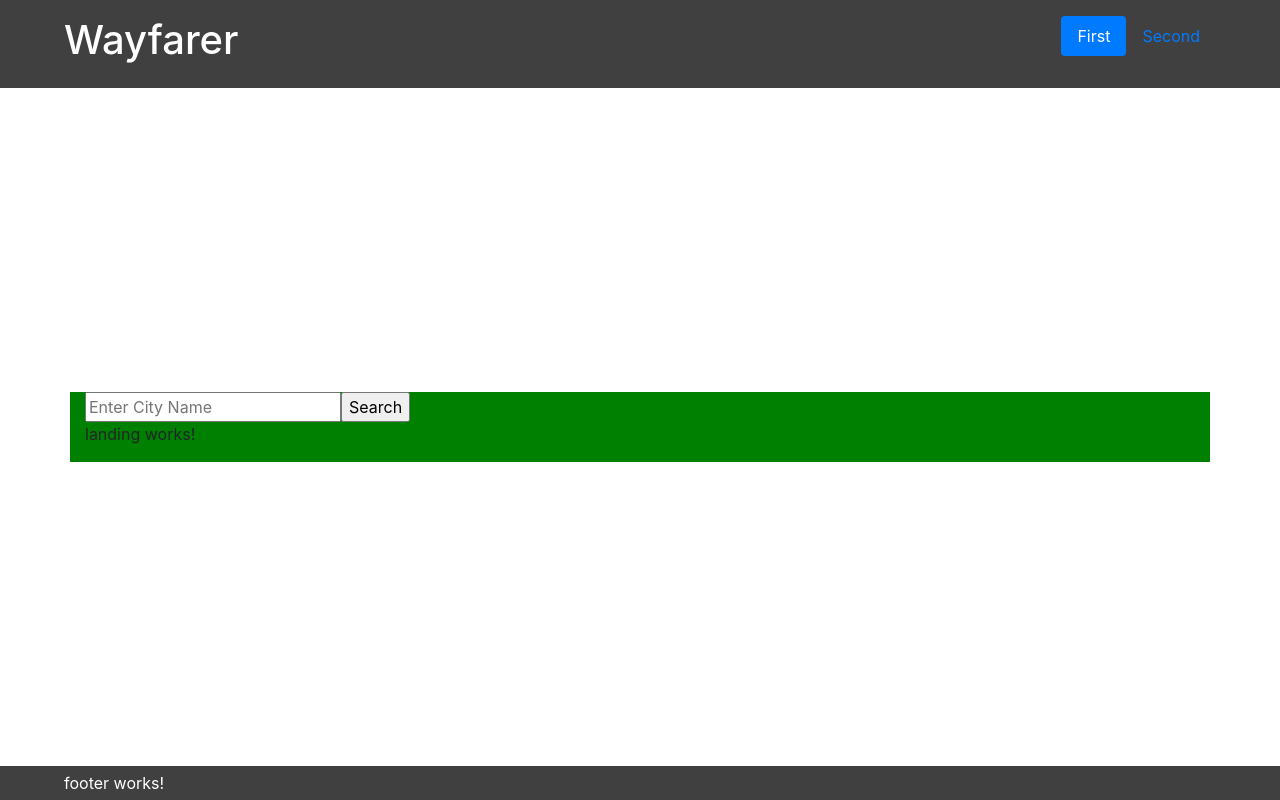
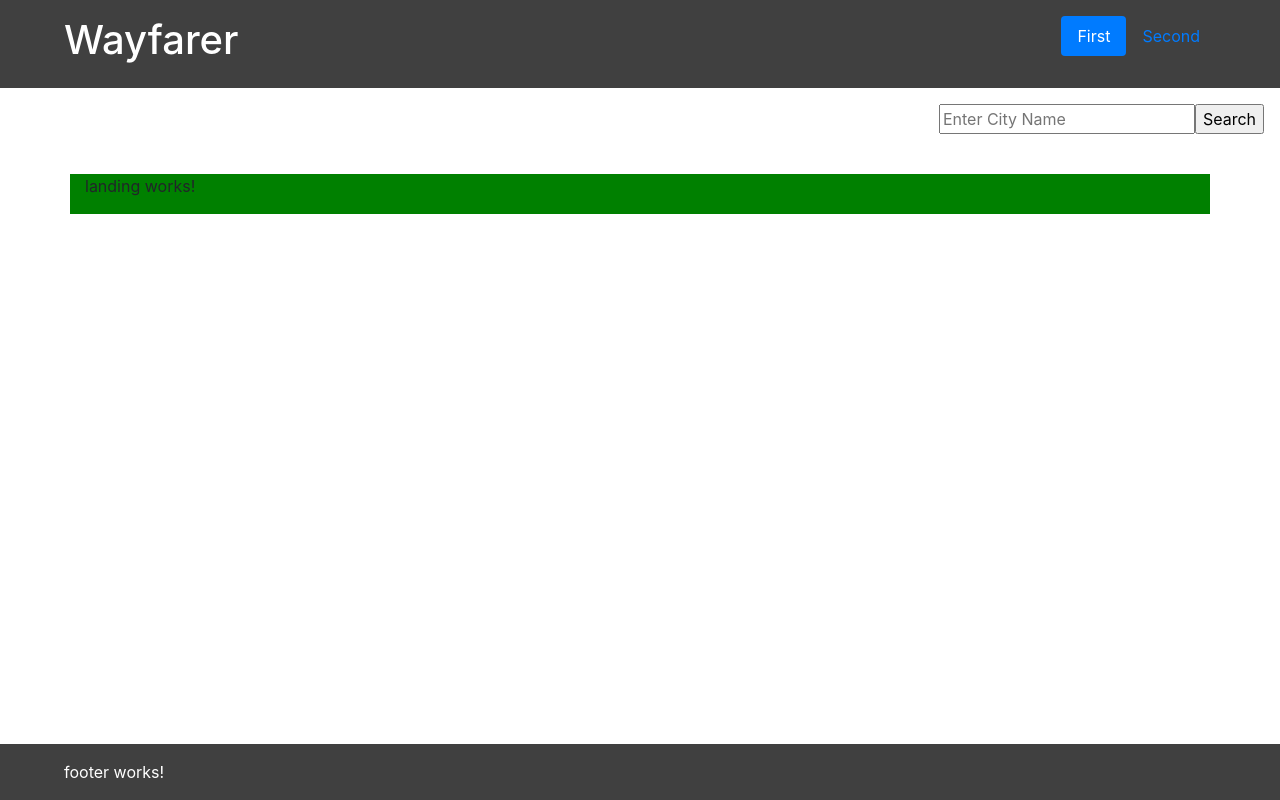
Before and after one commit to Kieran815/Wayfarer, an Angular app in the folder wayfarer_app/: page / in a window 1280 px wide. Built offline with nearby package versions, Linux system fonts and the light colour scheme.

Commit message:
added search component

```diff
--- a/wayfarer_app/src/app/app.component.css
+++ b/wayfarer_app/src/app/app.component.css
@@ -1,11 +1,13 @@
 #app-container {
-  min-height: 100vh;
   display: flex;
   flex-direction: column;
-  justify-content: space-between;
 }
 
-#content-container {
-  background: green;
-  top: 0;
+app-search {
+  padding: 1em;
+  text-align: end;
 }
+
+section {
+  background-color: green;
+}
--- a/wayfarer_app/src/app/app.component.html
+++ b/wayfarer_app/src/app/app.component.html
@@ -1,7 +1,8 @@
 <div id="app-container">
   <app-header></app-header>
-  <section class="container" id="content-container">
-    <app-search></app-search>
+  <app-search></app-search>
+  <br/>
+  <section class="container">
     <router-outlet></router-outlet>
   </section>
   <app-footer></app-footer>
--- a/wayfarer_app/src/app/footer/footer.component.css
+++ b/wayfarer_app/src/app/footer/footer.component.css
@@ -1,6 +1,9 @@
 footer {
+  position: absolute;
+  bottom: 0;
+  width: 100%;
   background: #404040;
   color: white;
   max-height: 10vh;
-  padding: 5px 4em;
+  padding: 1em 4em;
 }
--- a/wayfarer_app/src/app/header/header.component.css
+++ b/wayfarer_app/src/app/header/header.component.css
@@ -11,7 +11,3 @@ header {
   display: flex;
   justify-content: space-around;
 }
-
-input {
-  max-width: 15%;
-}
```
